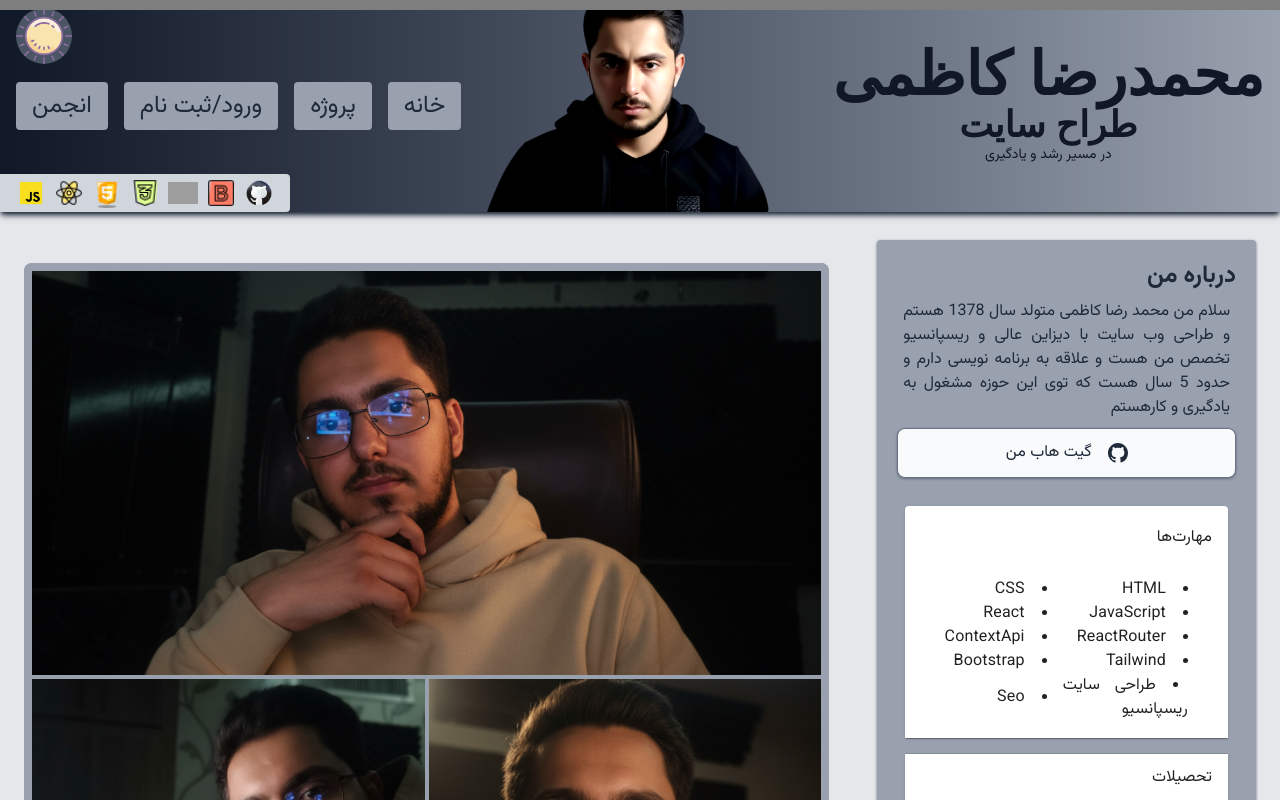
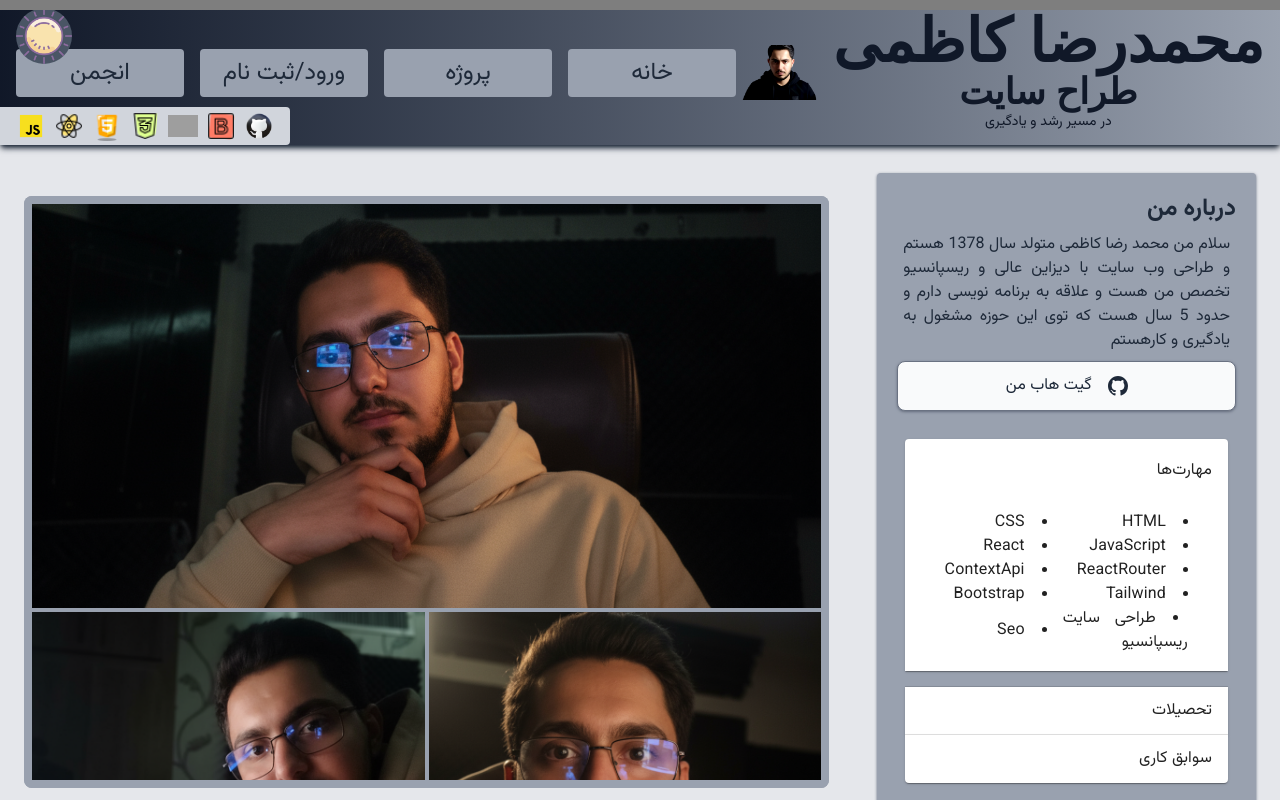
Before and after one commit to mmdrezakz/biography, a React (Vite) app: page / in a window 1280 px wide. Shown: the top 800 px of the page. Built offline with nearby package versions, Linux system fonts and the light colour scheme; grey boxes are pictures that could not be loaded; some icons are missing; a web font is replaced by a local one.

Commit message:
حل کانفلیکت‌ها

```diff
--- a/src/Header/Navbar.jsx
+++ b/src/Header/Navbar.jsx
@@ -4,12 +4,12 @@ export default function NavBar({darkmode}){
   return(
         <nav >
           <div className="flex justify-around md:justify-center items-center gap-x-1 md:gap-x-4 w-max">
-          <Link to="/" className={`flex items-center ${darkmode ?" dark:bg-gray-700  dark:text-gray-200 " : " bg-gray-400 text-gray-800 " }  px-2 md:px-4 py-2 border-gray-800 rounded-sm   text-sm md:text-lg lg:text-2xl hover:cursor-pointer list-none`}>خانه</Link>
+          <Link to="/" className={`flex items-center ${darkmode ?" dark:bg-gray-700  dark:text-gray-200 " : " bg-gray-400 text-gray-800 " }  px-2 md:px-4    lg:w-42  justify-center px-1  py-2 border-gray-800 rounded-sm   text-[10px] md:text-lg lg:text-2xl hover:cursor-pointer list-none`}>خانه</Link>
 
-          <Link to="project" className={`flex items-center ${darkmode ?" dark:bg-gray-700  dark:text-gray-200 " : " bg-gray-400 text-gray-800 " }  px-2 md:px-4 py-2 border-gray-800 rounded-sm   text-sm md:text-lg lg:text-2xl hover:cursor-pointer list-none`}>پروژه</Link>
+          <Link to="project" className={`flex items-center ${darkmode ?" dark:bg-gray-700  dark:text-gray-200 " : " bg-gray-400 text-gray-800 " }   lg:w-42    justify-center px-1  md:px-2 lg:px-4 py-2 border-gray-800 rounded-sm   text-[10px] md:text-lg lg:text-2xl hover:cursor-pointer list-none`}>پروژه</Link>
 
-          <Link to="/login" className={`flex items-center ${darkmode ?" dark:bg-gray-700  dark:text-gray-200 " : " bg-gray-400 text-gray-800 " }  px-2 md:px-4 py-2 border-gray-800 rounded-sm   text-sm md:text-lg lg:text-2xl hover:cursor-pointer list-none`}>ورود/ثبت نام</Link>
-          <Link to="/anjoman" className={`flex items-center ${darkmode ?" dark:bg-gray-700  dark:text-gray-200 " : " bg-gray-400 text-gray-800 " }  px-2 md:px-4 py-2 border-gray-800 rounded-sm   text-sm md:text-lg lg:text-2xl hover:cursor-pointer list-none`}>انجمن</Link>
+          <Link to="/login" className={`flex items-center ${darkmode ?" dark:bg-gray-700  dark:text-gray-200 " : " bg-gray-400 text-gray-800 " }   lg:w-42    justify-center  px-1 md:px-2 lg:px-4 py-2 border-gray-800 rounded-sm   text-[10px] md:text-lg lg:text-2xl hover:cursor-pointer list-none`}>ورود/ثبت نام</Link>
+          <Link to="/anjoman" className={`flex items-center ${darkmode ?" dark:bg-gray-700  dark:text-gray-200 " : " bg-gray-400 text-gray-800 " }    lg:w-42   justify-center px-1  md:px-2 lg:px-4 py-2 border-gray-800 rounded-sm   text-[10px] md:text-lg lg:text-2xl hover:cursor-pointer list-none`}>انجمن</Link>
 
 
           </div>
```
